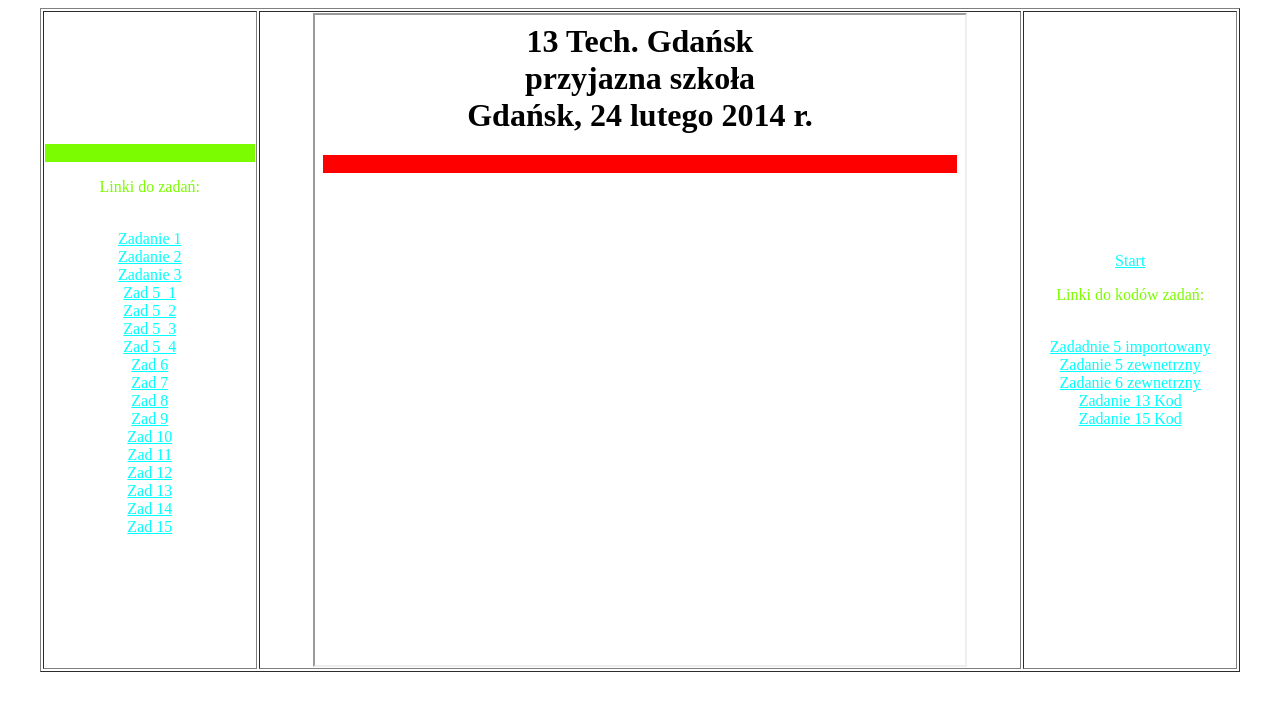
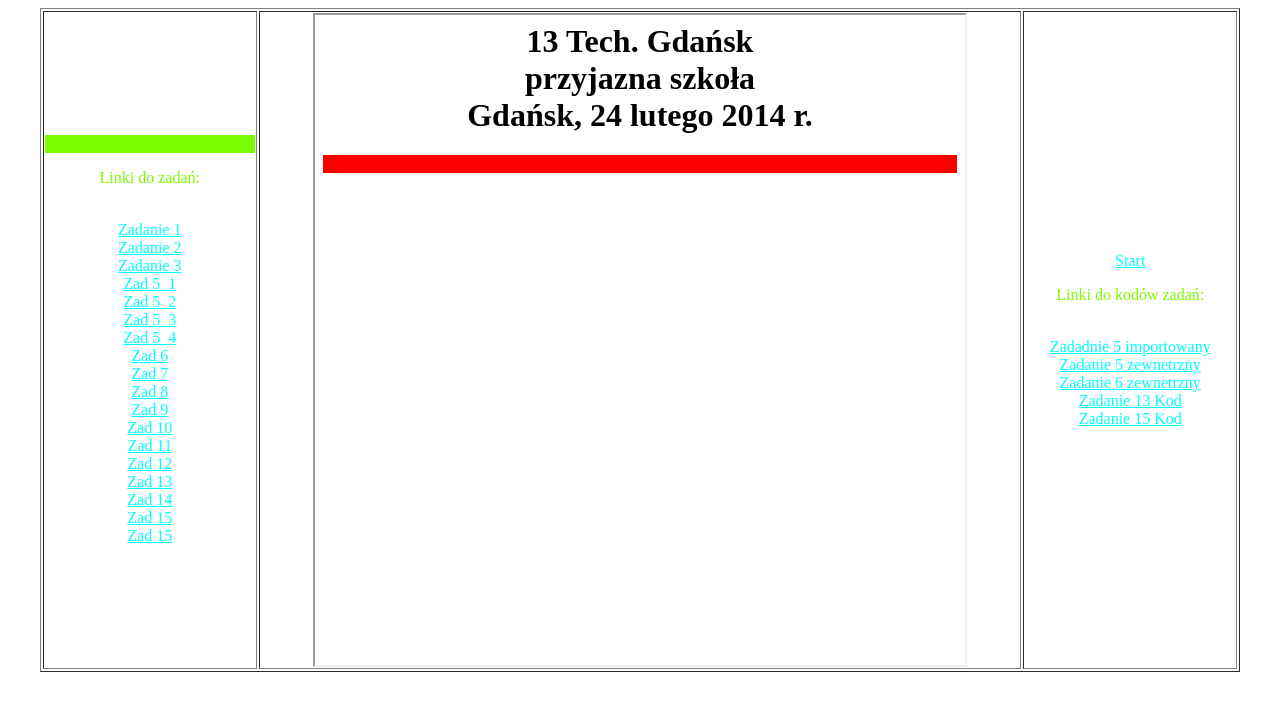
Before and after one commit to Dzejcek05/CSS-1-15, a plain HTML site: page index.html in a window 1280 px wide. Drawn offline with Linux system fonts and the light colour scheme.

Commit message:
Update index.html

```diff
--- a/index.html
+++ b/index.html
@@ -44,6 +44,8 @@
                 <a href="kaim_zad14.html" target="strony">Zad 14</a>
                 <br>
                 <a href="kaim_zad15.html" target="strony">Zad 15</a>
+                <br>
+                <a href="kaim_zad16.html" target="strony">Zad 15</a>
             </td>
             <td align=center><iframe width=650 height=650 name="strony" src="start.html" border="0"></iframe>
             </td>
```
